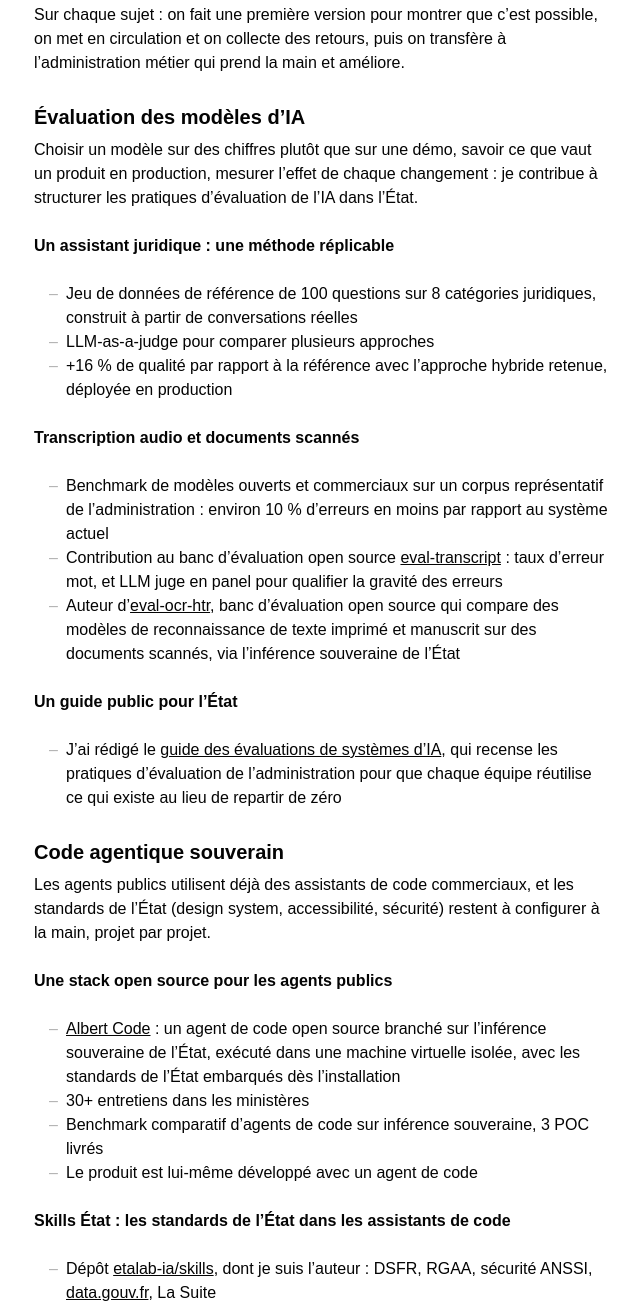
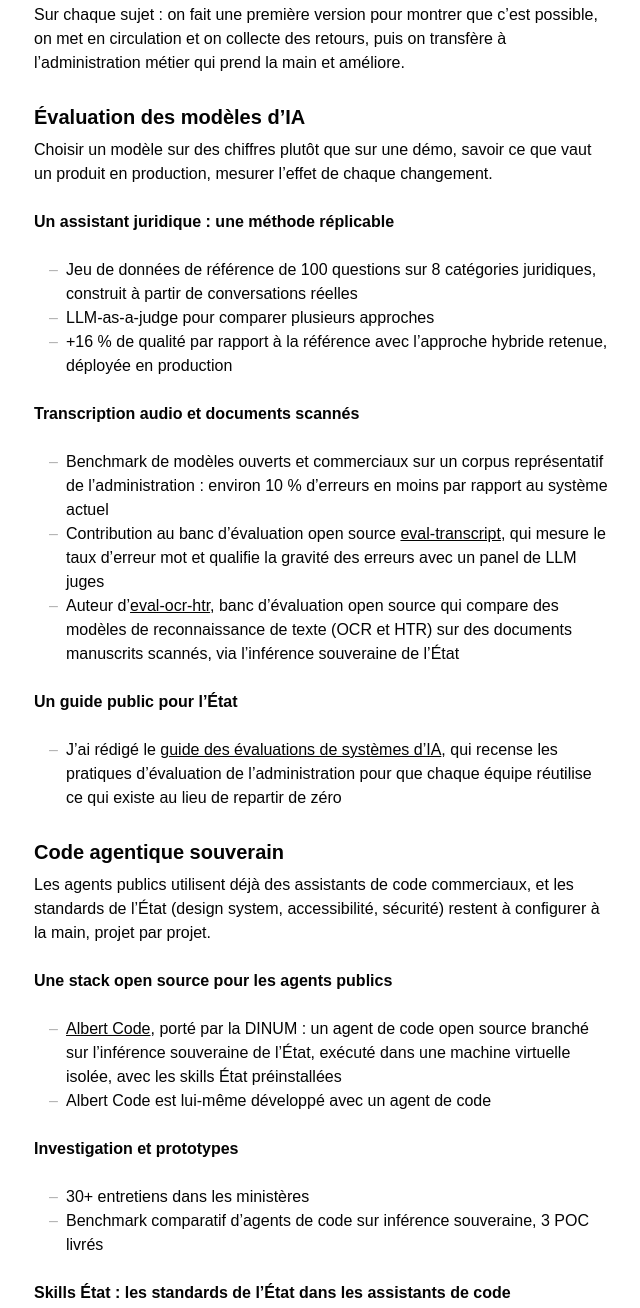
Before and after one commit to benoitvx/benoitvinceneux.com, an Astro site: page /services-du-premier-ministre in a window 1280 px wide. Shown: the part 938-2246 px from the top of the page, without its empty margins (318-958 px from the left). Built offline with nearby package versions, Linux system fonts and the light colour scheme; Astro itself is replaced by a stand-in of ours; a web font is replaced by a local one.

Commit message:
content: Attribution précisée (Albert Code, eval-transcript, eval-ocr-htr) et liens de slides explicites (#50)

```diff
--- a/public/llms.txt
+++ b/public/llms.txt
@@ -5,7 +5,7 @@
 ## Pages
 
 - [À propos](https://benoitvinceneux.com/a-propos): Profil, parcours, convictions, stack quotidienne, projets open source, engagements et formations.
-- [Services du Premier ministre](https://benoitvinceneux.com/services-du-premier-ministre): AI Product Lead à la DINUM depuis janvier 2026. Cinq fronts : données publiques pour l'IA (coordination du serveur MCP data.gouv.fr, 45 M de requêtes en 100 jours), stack de code agentique souveraine (Albert Code, auteur d'etalab-ia/skills), évaluation des modèles d'IA (assistant juridique : 100 questions, +16 % de qualité ; transcription ; auteur d'eval-ocr-htr), veille agentique, coaching produit. Interventions : Claude Code Paris 02, atelier MCP ALLiaNCE, Sovereign Agents Blitz Hackathon 2026.
+- [Services du Premier ministre](https://benoitvinceneux.com/services-du-premier-ministre): AI Product Lead à la DINUM depuis janvier 2026. Cinq fronts : données publiques pour l'IA (coordination du serveur MCP data.gouv.fr, 45 M de requêtes en 100 jours), stack de code agentique souveraine (Albert Code), auteur d'etalab-ia/skills, évaluation des modèles d'IA (assistant juridique : 100 questions, +16 % de qualité ; transcription ; auteur d'eval-ocr-htr), veille agentique, coaching produit. Interventions : Claude Code Paris 02, atelier MCP ALLiaNCE, Sovereign Agents Blitz Hackathon 2026.
 - [Présidence de la République](https://benoitvinceneux.com/presidence-de-la-republique): CPO Datalma, startup d'État (octobre 2024 à décembre 2025). Plateforme d'aide à la décision pour le sommet de l'État. Datalma Alerting (veille de plusieurs heures ramenée à 5 minutes), observatoire grippe livré en 1 semaine, service pérennisé après 15 mois.
 - [Curated Adventures](https://benoitvinceneux.com/curated-adventures): Fondateur, projet solo : 2021 à 2024. Guide pour trouver rapidement les meilleurs documentaires d'aventure outdoor (surf, escalade, snowboard, vélo) sur YouTube et Vimeo. Curation manuelle ; fin 2023, expérience reconstruite autour d'un GPT personnalisé ; des automatisations IA ont réduit de 80 % le temps passé sur les opérations quotidiennes. https://curatedadventures.club
 - [Sigfox](https://benoitvinceneux.com/sigfox): Sigfox : opérateur télécom 0G pour objets connectés. Product Manager. Sigfox Device Management System : 2019-2020, premier espace client B2B pour les grands comptes (~100 écrans, équipe de 2 à 10 développeurs, −50 % sur les délais de paiement clients, support facturation 10 min → 1 min). Sigfox Global Network Operation Center : 2016, data viz temps réel sur un mur de 12 écrans (−65 % de temps d'identification de l'origine d'une erreur réseau).
--- a/src/content/projects/services-du-premier-ministre.md
+++ b/src/content/projects/services-du-premier-ministre.md
@@ -32,7 +32,7 @@ Sur chaque sujet : on fait une première version pour montrer que c'est possible
 
 ### Évaluation des modèles d'IA
 
-Choisir un modèle sur des chiffres plutôt que sur une démo, savoir ce que vaut un produit en production, mesurer l'effet de chaque changement : je contribue à structurer les pratiques d'évaluation de l'IA dans l'État.
+Choisir un modèle sur des chiffres plutôt que sur une démo, savoir ce que vaut un produit en production, mesurer l'effet de chaque changement.
 
 **Un assistant juridique : une méthode réplicable**
 - Jeu de données de référence de 100 questions sur 8 catégories juridiques, construit à partir de conversations réelles
@@ -41,8 +41,8 @@ Choisir un modèle sur des chiffres plutôt que sur une démo, savoir ce que vau
 
 **Transcription audio et documents scannés**
 - Benchmark de modèles ouverts et commerciaux sur un corpus représentatif de l'administration : environ 10 % d'erreurs en moins par rapport au système actuel
-- Contribution au banc d'évaluation open source [eval-transcript](https://github.com/etalab-ia/eval-transcript) : taux d'erreur mot, et LLM juge en panel pour qualifier la gravité des erreurs
-- Auteur d'[eval-ocr-htr](https://github.com/etalab-ia/eval-ocr-htr), banc d'évaluation open source qui compare des modèles de reconnaissance de texte imprimé et manuscrit sur des documents scannés, via l'inférence souveraine de l'État
+- Contribution au banc d'évaluation open source [eval-transcript](https://github.com/etalab-ia/eval-transcript), qui mesure le taux d'erreur mot et qualifie la gravité des erreurs avec un panel de LLM juges
+- Auteur d'[eval-ocr-htr](https://github.com/etalab-ia/eval-ocr-htr), banc d'évaluation open source qui compare des modèles de reconnaissance de texte (OCR et HTR) sur des documents manuscrits scannés, via l'inférence souveraine de l'État
 
 **Un guide public pour l'État**
 - J'ai rédigé le [guide des évaluations de systèmes d'IA](https://guides.ia.numerique.gouv.fr/guides/evaluations-des-systemes-dia), qui recense les pratiques d'évaluation de l'administration pour que chaque équipe réutilise ce qui existe au lieu de repartir de zéro
@@ -52,10 +52,12 @@ Choisir un modèle sur des chiffres plutôt que sur une démo, savoir ce que vau
 Les agents publics utilisent déjà des assistants de code commerciaux, et les standards de l'État (design system, accessibilité, sécurité) restent à configurer à la main, projet par projet.
 
 **Une stack open source pour les agents publics**
-- [Albert Code](https://github.com/etalab-ia/albert-code) : un agent de code open source branché sur l'inférence souveraine de l'État, exécuté dans une machine virtuelle isolée, avec les standards de l'État embarqués dès l'installation
+- [Albert Code](https://github.com/etalab-ia/albert-code), porté par la DINUM : un agent de code open source branché sur l'inférence souveraine de l'État, exécuté dans une machine virtuelle isolée, avec les skills État préinstallées
+- Albert Code est lui-même développé avec un agent de code
+
+**Investigation et prototypes**
 - 30+ entretiens dans les ministères
 - Benchmark comparatif d'agents de code sur inférence souveraine, 3 POC livrés
-- Le produit est lui-même développé avec un agent de code
 
 **Skills État : les standards de l'État dans les assistants de code**
 - Dépôt [etalab-ia/skills](https://github.com/etalab-ia/skills), dont je suis l'auteur : DSFR, RGAA, sécurité ANSSI, data.gouv.fr, La Suite
@@ -67,8 +69,8 @@ Les agents publics utilisent déjà des assistants de code commerciaux, et les s
 
 ### Interventions
 
-- **Claude Code Paris 02**, février 2026 : *MCP Leading the People*, connecter les assistants IA aux données publiques françaises. [Voir les slides](https://benoitvx.github.io/claude-code-paris-02/)
-- **Atelier MCP, rencontre de l'incubateur IA de l'État (ALLiaNCE)**, 20 janvier 2026 : le Model Context Protocol expliqué à des agents publics non techniques, avec des démonstrations branchées sur le serveur MCP de data.gouv.fr. [Voir les slides](https://benoitvx.github.io/atelier-mcp-slides/)
+- **Claude Code Paris 02**, février 2026 : *MCP Leading the People*, connecter les assistants IA aux données publiques françaises. [Slides de Claude Code Paris 02](https://benoitvx.github.io/claude-code-paris-02/)
+- **Atelier MCP, rencontre de l'incubateur IA de l'État (ALLiaNCE)**, 20 janvier 2026 : le Model Context Protocol expliqué à des agents publics non techniques, avec des démonstrations branchées sur le serveur MCP de data.gouv.fr. [Slides de l'atelier MCP](https://benoitvx.github.io/atelier-mcp-slides/)
 - **Sovereign Agents Blitz Hackathon 2026**, 29 avril 2026 : présentation des serveurs MCP de l'État aux participants.
 - Plusieurs talks donnés dans l'administration sur les nouveaux formats de données pour l'IA.
 
```
